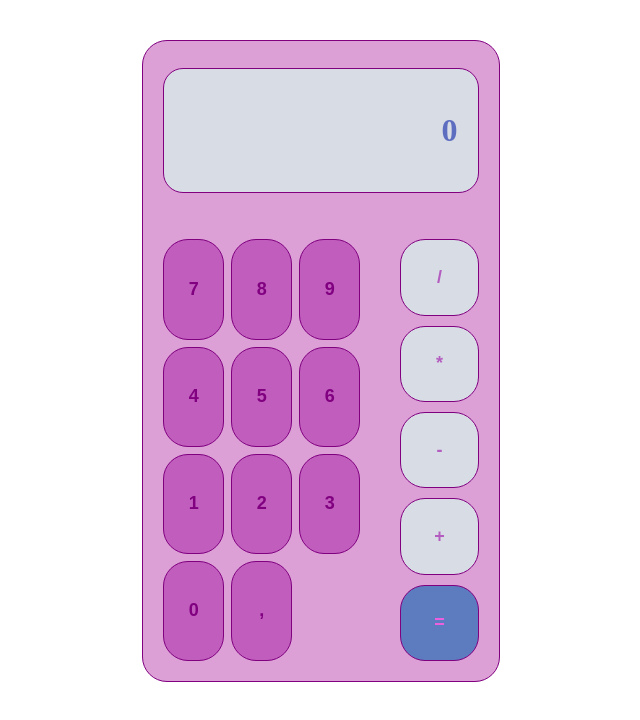
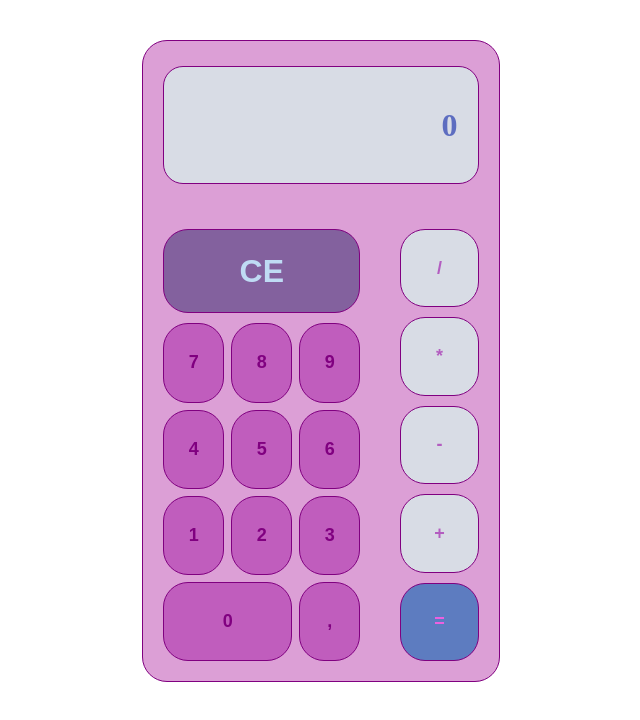
Before and after one commit to sadnaastasia/calculator, a React (Create React App) app in the folder my-app/: page / in a window 1280 px wide. Shown: the top 720 px of the page, without its empty margins (319-959 px from the left). Built offline with nearby package versions, Linux system fonts and the light colour scheme.

Commit message:
design.new element

```diff
--- a/my-app/src/App.css
+++ b/my-app/src/App.css
@@ -28,9 +28,15 @@
   gap: 10px;
 }
 
+.number-CE-pad {
+  display: grid;
+  grid-template-rows: 1fr 4fr;
+  padding: 20px;
+  gap: 10px;
+}
+
 .number-pad {
   display: grid;
   grid-template-columns: 1fr 1fr 1fr;
-  padding: 20px;
   gap: 7px;
 }
--- a/my-app/src/App.js
+++ b/my-app/src/App.js
@@ -3,6 +3,7 @@ import Display from './components/display/Display.jsx';
 import ButtonNumber from './components/buttonNumber/ButtonNumber.jsx';
 import ButtonFunction from './components/buttonFunction/ButtonFunction.jsx';
 import ButtonDoMath from './components/buttonDoMath/ButtonDoMath.jsx';
+import ButtonCE from './components/buttonCE/ButtonCE.jsx';
 
 function App() {
   return (
@@ -10,8 +11,11 @@ function App() {
       <div className="calculator">
         <Display />
         <div className="pad">
-          <div className="number-pad">
-            <ButtonNumber />
+          <div className="number-CE-pad">
+            <ButtonCE />
+            <div className="number-pad">
+              <ButtonNumber />
+            </div>
           </div>
           <div className="func-pad">
             <ButtonFunction />
--- /dev/null
+++ b/my-app/src/components/buttonCE/ButtonCE.css
@@ -0,0 +1,13 @@
+.buttonCE {
+  border: 1px solid purple;
+  background-color: #83619e;
+  border-radius: 25px;
+  color: #bfdbf4;
+  font-size: xx-large;
+  font-weight: 800;
+}
+
+.buttonCE:hover {
+  background-color: #845aa5;
+  cursor: pointer;
+}
--- /dev/null
+++ b/my-app/src/components/buttonCE/ButtonCE.jsx
@@ -0,0 +1,4 @@
+import './ButtonCE.css';
+export default function ButtonCE() {
+  return <button className="buttonCE">CE</button>;
+}
--- a/my-app/src/components/buttonNumber/ButtonNumber.css
+++ b/my-app/src/components/buttonNumber/ButtonNumber.css
@@ -7,6 +7,16 @@
   font-weight: 600;
 }
 
+.buttonZero {
+  border: 1px solid purple;
+  background-color: #c05dbd;
+  border-radius: 25px;
+  color: purple;
+  font-size: large;
+  font-weight: 600;
+  grid-column: 1/3;
+}
+
 .buttonNumber:hover {
   background-color: #b35dc0;
   cursor: pointer;
--- a/my-app/src/components/buttonNumber/ButtonNumber.jsx
+++ b/my-app/src/components/buttonNumber/ButtonNumber.jsx
@@ -2,6 +2,9 @@ import './ButtonNumber.css';
 export default function ButtonNumber() {
   const nums = ['7', '8', '9', '4', '5', '6', '1', '2', '3', '0', ','].map(
     (number) => {
+      if (number === '0') {
+        return <button className="buttonZero">{number}</button>;
+      }
       return <button className="buttonNumber">{number}</button>;
     }
   );
--- a/my-app/src/components/display/Display.css
+++ b/my-app/src/components/display/Display.css
@@ -1,6 +1,6 @@
 .containerDisplay {
   padding: 20px;
-  height: 30%;
+  height: 20%;
   display: flex;
   justify-content: center;
   align-items: center;
```
